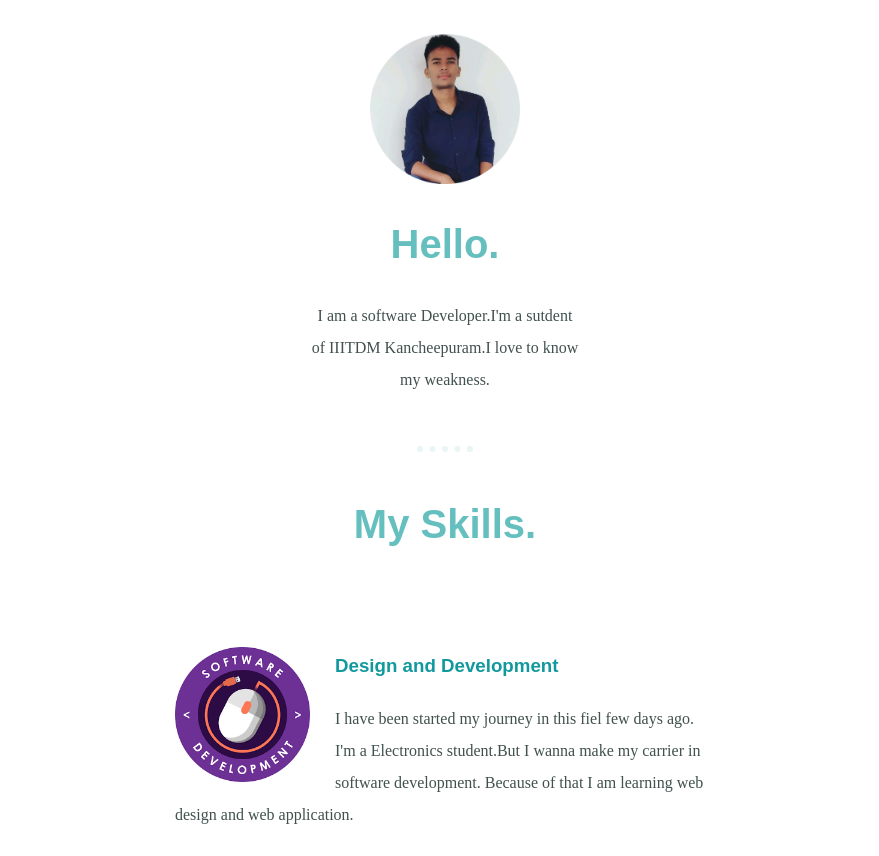
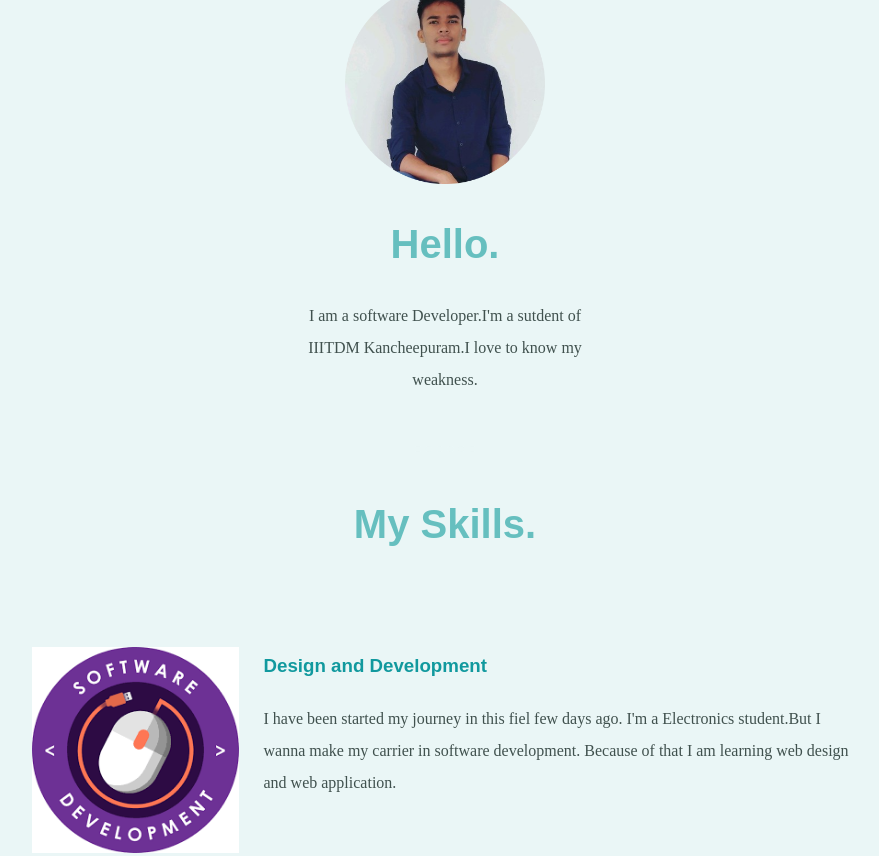
Before and after one commit to surajsyadav/ssy, a plain HTML site: page index.html in a window 1280 px wide. Shown: the part 793-1649 px from the top of the page, without its empty margins (195-1074 px from the left). Drawn offline with Linux system fonts and the light colour scheme; a web font is replaced by a local one.

Commit message:
Update style.css

```diff
--- a/css/style.css
+++ b/css/style.css
@@ -56,8 +56,9 @@ h3{
 }
 
 .middle-container{
+    background-color: #EAF6F6;
     position: relative;
-    padding: 100px;
+    padding: 50px;
 }
 
 .bottom-container{
@@ -66,8 +67,8 @@ h3{
 
 }
 .img{
-    height: 150px;
-    width: 150px;
+    height: 200px;
+    width: 200px;
 }
 .intro{
     width: 25%;
@@ -82,7 +83,7 @@ hr{
 }
 
 .skill-row{
-    width: 50%;
+    width: 70%;
     margin: 100px auto 100px auto;
     text-align: left;
     line-height: 2;
```
